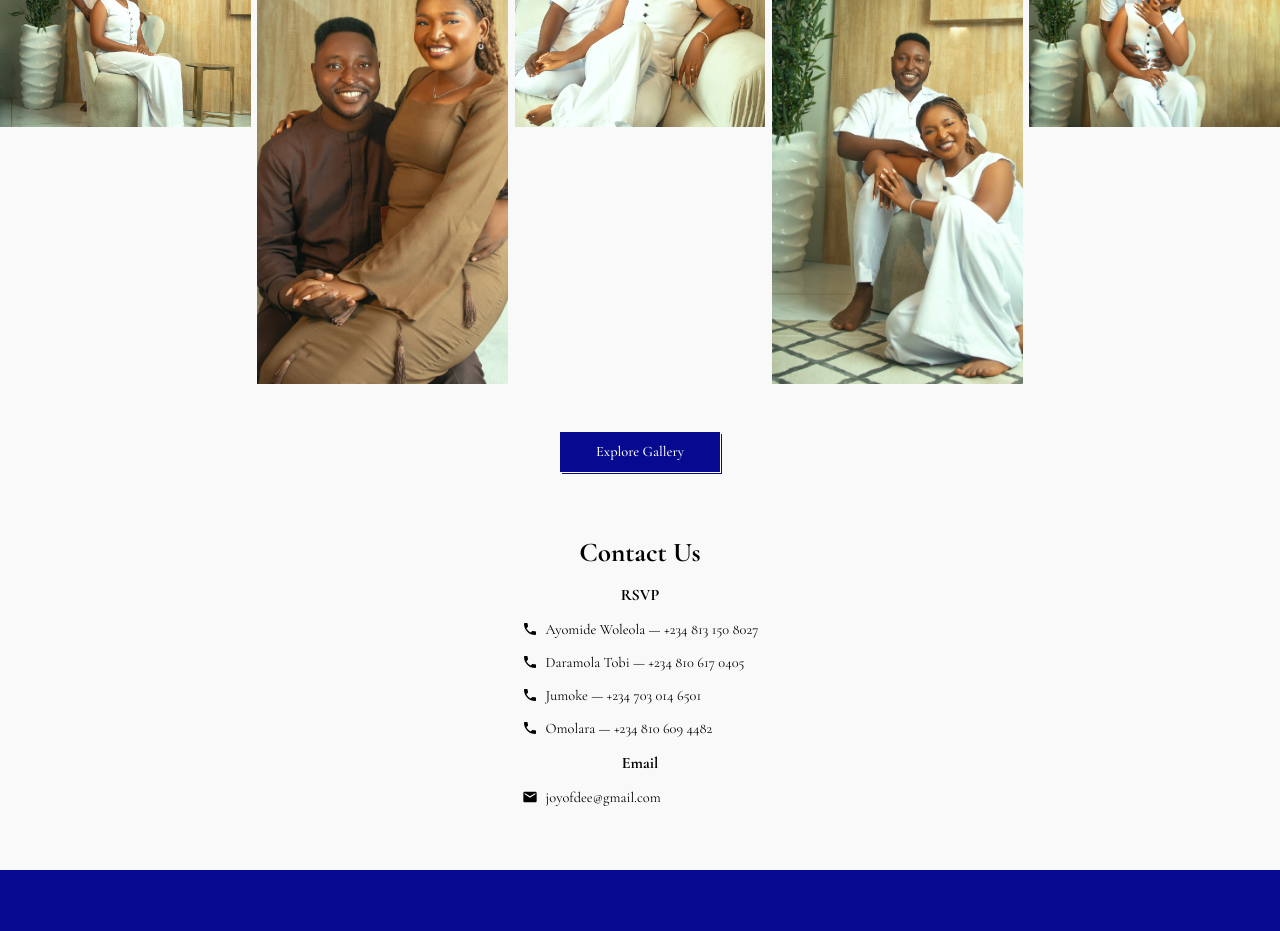
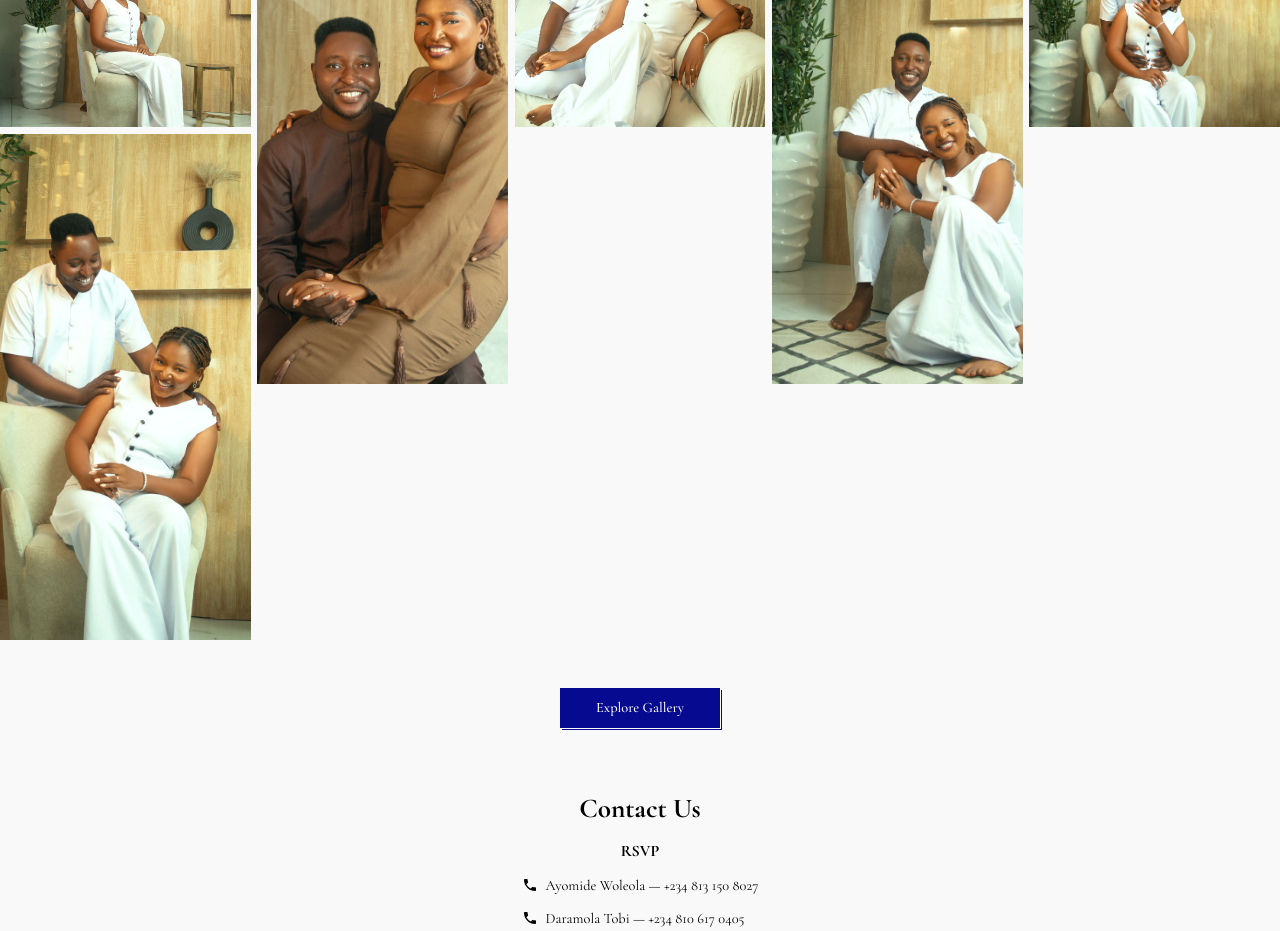
Before and after one commit to Olu-Tobi/joyofdee, a React (Create React App) app: page / in a window 1280 px wide. Shown: the part 3460-4391 px from the top of the page. Built offline with nearby package versions, Linux system fonts and the light colour scheme; a web font is replaced by a local one.

Commit message:
ïmage added

```diff
--- a/src/components/Data.js
+++ b/src/components/Data.js
@@ -24,10 +24,10 @@ export const PreWedding = [
     image: "/prewed5.webp",
   },
 
-  // {
-  //   id: 6,
-  //   image: "/prewed6.webp",
-  // },
+  {
+    id: 6,
+    image: "/prewed6.webp",
+  },
 
   // {
   //   id: 7,
```
